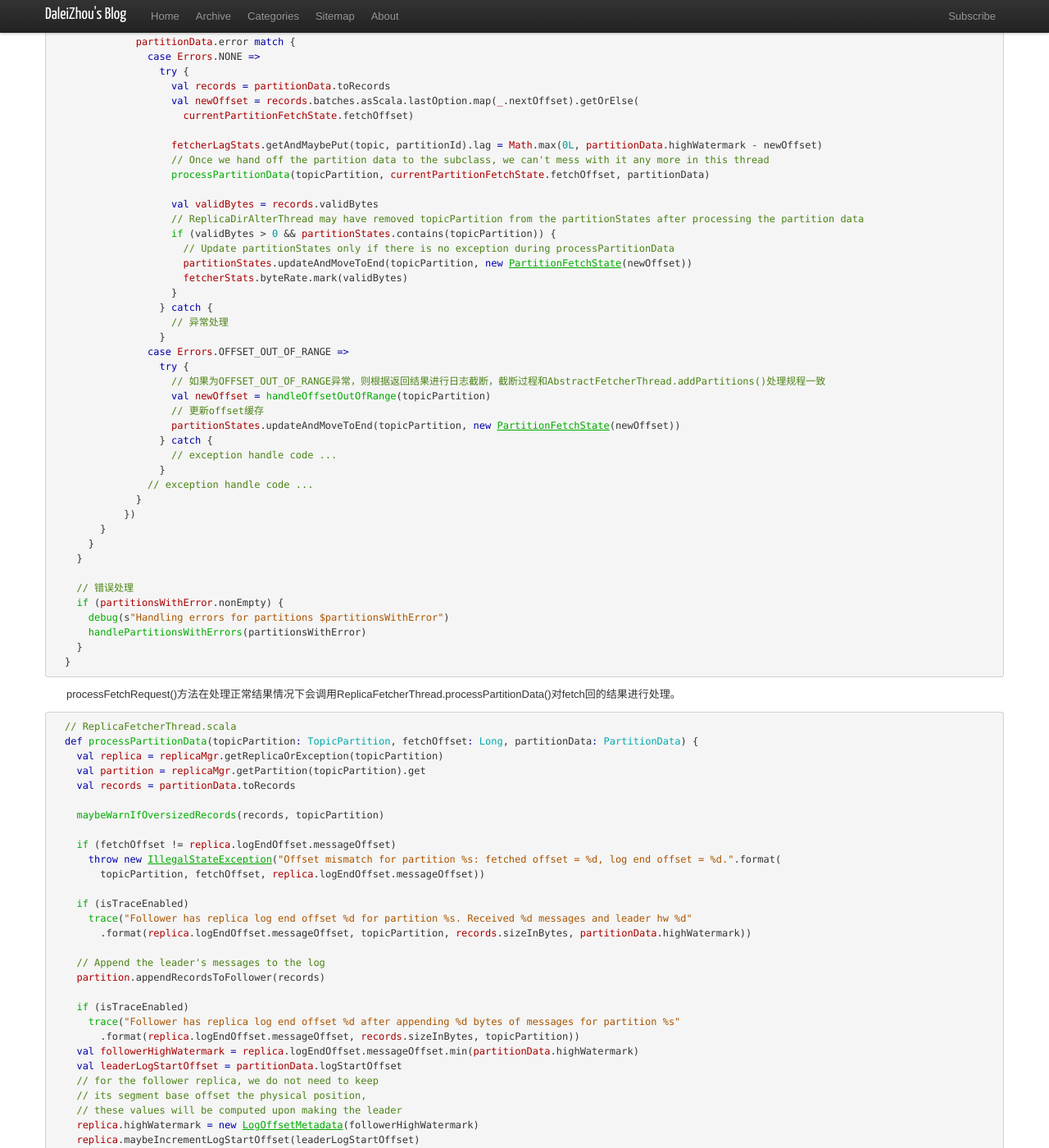
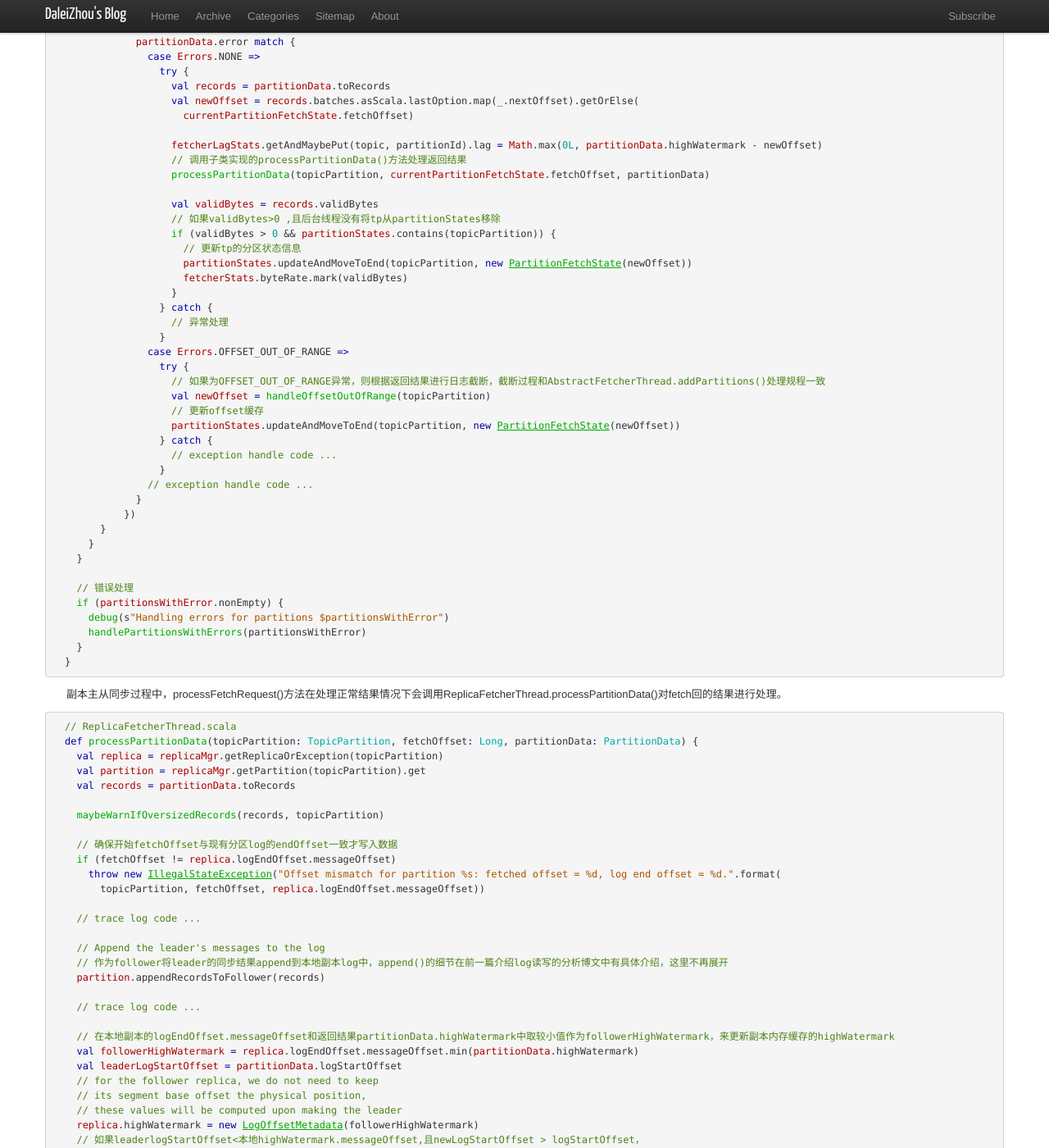
Before and after one commit to DaleiZhou/daleizhou.github.io, a Jekyll site: the page built from _posts/2018/2018-06-15-sync-replica-of-partition.md, in a window 1280 px wide and 1400 px high, scrolled down 9729 px. Shown: the whole window at 82% size. Built offline with Jekyll 4.4.1, drawn with Linux system fonts in a browser that asks for light colours; nearby versions of some CDN libraries; comment, search, counter and statistics services are not loaded; some of the changed text lies outside the part shown.

Commit message:
conclusion

````diff
--- a/_posts/2018/2018-06-15-sync-replica-of-partition.md
+++ b/_posts/2018/2018-06-15-sync-replica-of-partition.md
@@ -538,13 +538,13 @@ makeLeaders()方法进行停止fetcher线程，更新缓存等。如果本Broker
                       currentPartitionFetchState.fetchOffset)
 
                     fetcherLagStats.getAndMaybePut(topic, partitionId).lag = Math.max(0L, partitionData.highWatermark - newOffset)
-                    // Once we hand off the partition data to the subclass, we can't mess with it any more in this thread
+                    // 调用子类实现的processPartitionData()方法处理返回结果
                     processPartitionData(topicPartition, currentPartitionFetchState.fetchOffset, partitionData)
 
                     val validBytes = records.validBytes
-                    // ReplicaDirAlterThread may have removed topicPartition from the partitionStates after processing the partition data
+                    // 如果validBytes>0 ,且后台线程没有将tp从partitionStates移除
                     if (validBytes > 0 && partitionStates.contains(topicPartition)) {
-                      // Update partitionStates only if there is no exception during processPartitionData
+                      // 更新tp的分区状态信息
                       partitionStates.updateAndMoveToEnd(topicPartition, new PartitionFetchState(newOffset))
                       fetcherStats.byteRate.mark(validBytes)
                     }
@@ -575,7 +575,7 @@ makeLeaders()方法进行停止fetcher线程，更新缓存等。如果本Broker
   }
 ```
 
-　　processFetchRequest()方法在处理正常结果情况下会调用ReplicaFetcherThread.processPartitionData()对fetch回的结果进行处理。
+　　副本主从同步过程中，processFetchRequest()方法在处理正常结果情况下会调用ReplicaFetcherThread.processPartitionData()对fetch回的结果进行处理。
 
 ```scala
   // ReplicaFetcherThread.scala
@@ -586,29 +586,29 @@ makeLeaders()方法进行停止fetcher线程，更新缓存等。如果本Broker
 
     maybeWarnIfOversizedRecords(records, topicPartition)
 
+    // 确保开始fetchOffset与现有分区log的endOffset一致才写入数据
     if (fetchOffset != replica.logEndOffset.messageOffset)
       throw new IllegalStateException("Offset mismatch for partition %s: fetched offset = %d, log end offset = %d.".format(
         topicPartition, fetchOffset, replica.logEndOffset.messageOffset))
 
-    if (isTraceEnabled)
-      trace("Follower has replica log end offset %d for partition %s. Received %d messages and leader hw %d"
-        .format(replica.logEndOffset.messageOffset, topicPartition, records.sizeInBytes, partitionData.highWatermark))
+    // trace log code ...
 
     // Append the leader's messages to the log
+    // 作为follower将leader的同步结果append到本地副本log中，append()的细节在前一篇介绍log读写的分析博文中有具体介绍，这里不再展开
     partition.appendRecordsToFollower(records)
 
-    if (isTraceEnabled)
-      trace("Follower has replica log end offset %d after appending %d bytes of messages for partition %s"
-        .format(replica.logEndOffset.messageOffset, records.sizeInBytes, topicPartition))
+    // trace log code ...
+
+    // 在本地副本的logEndOffset.messageOffset和返回结果partitionData.highWatermark中取较小值作为followerHighWatermark，来更新副本内存缓存的highWatermark
     val followerHighWatermark = replica.logEndOffset.messageOffset.min(partitionData.highWatermark)
     val leaderLogStartOffset = partitionData.logStartOffset
     // for the follower replica, we do not need to keep
     // its segment base offset the physical position,
     // these values will be computed upon making the leader
     replica.highWatermark = new LogOffsetMetadata(followerHighWatermark)
+    // 如果leaderlogStartOffset<本地highWatermark.messageOffset,且newLogStartOffset > logStartOffset，
+    // 则更新本地的log start offset
     replica.maybeIncrementLogStartOffset(leaderLogStartOffset)
-    if (isTraceEnabled)
-      trace(s"Follower set replica high watermark for partition $topicPartition to $followerHighWatermark")
     if (quota.isThrottled(topicPartition))
       quota.record(records.sizeInBytes)
     replicaMgr.brokerTopicStats.updateReplicationBytesIn(records.sizeInBytes)
````
